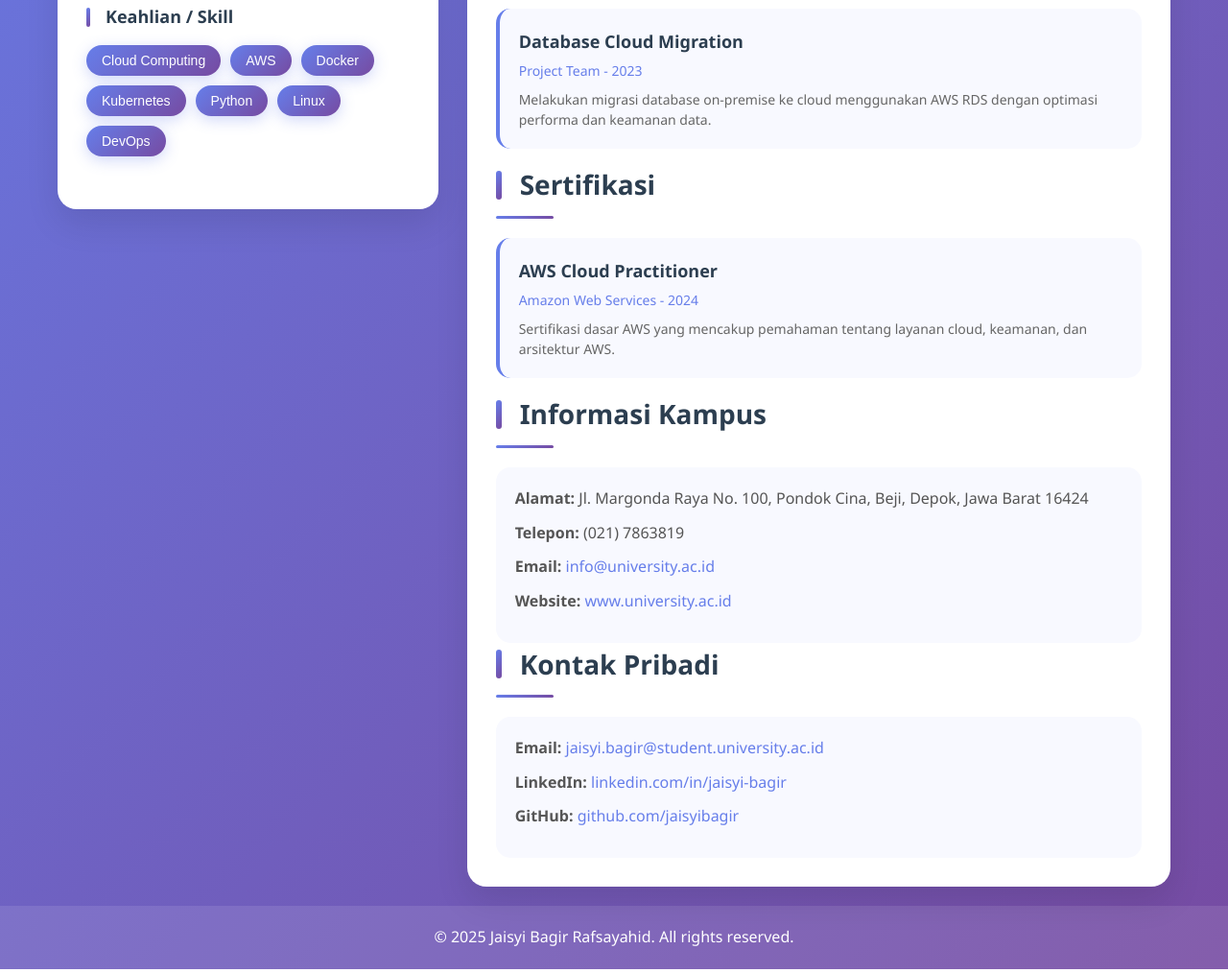
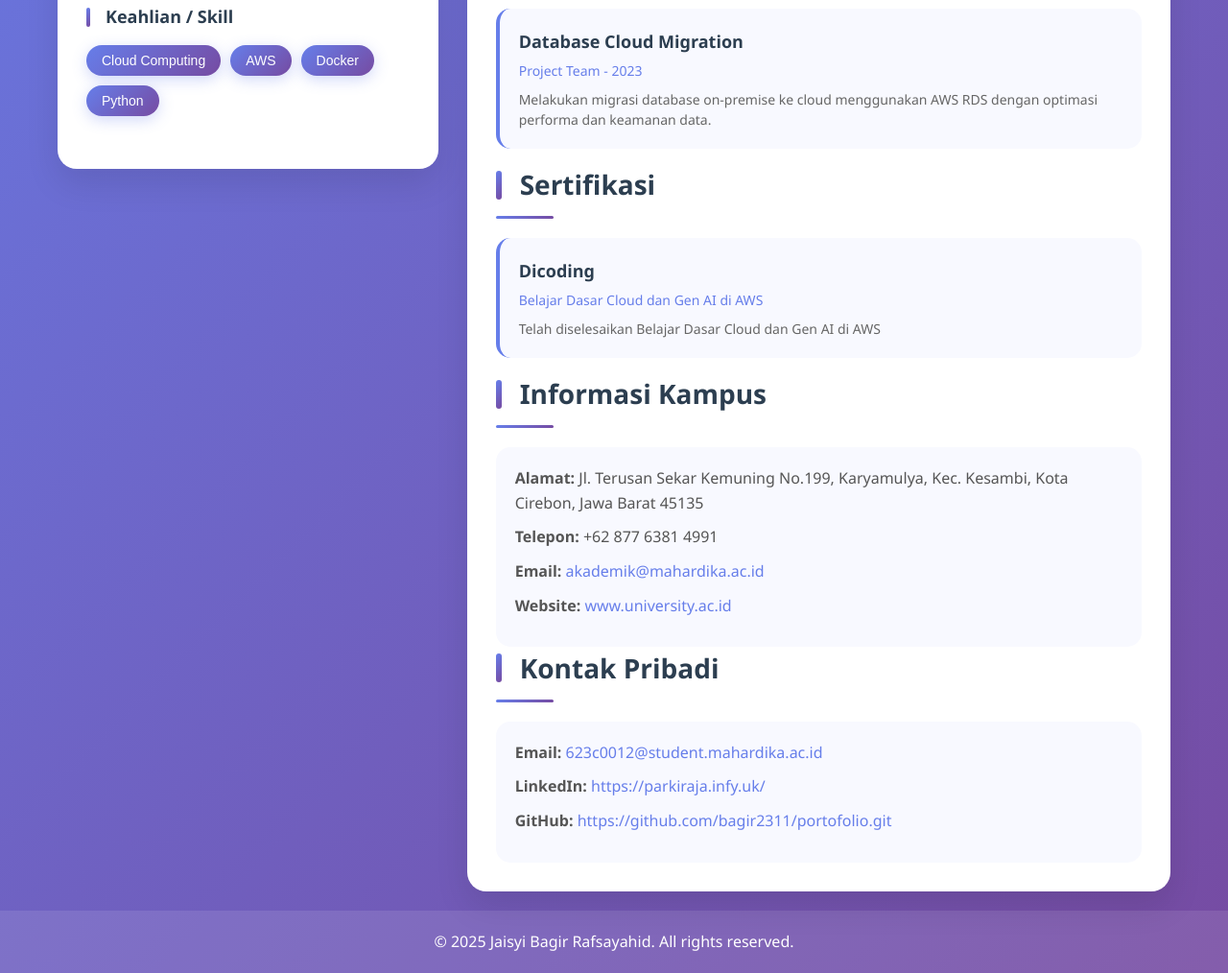
Before and after one commit to bagir2311/portofolio, a plain HTML site: page index.html in a window 1280 px wide. Shown: the part 680-1694 px from the top of the page at 96% size. Drawn offline with Linux system fonts and the light colour scheme.

Commit message:
Perbaikan index

```diff
--- a/index.html
+++ b/index.html
@@ -27,10 +27,8 @@
                     <button class="skill-btn">Cloud Computing</button>
                     <button class="skill-btn">AWS</button>
                     <button class="skill-btn">Docker</button>
-                    <button class="skill-btn">Kubernetes</button>
                     <button class="skill-btn">Python</button>
-                    <button class="skill-btn">Linux</button>
-                    <button class="skill-btn">DevOps</button>
+
                 </div>
             </div>
         </div>
@@ -65,26 +63,26 @@
             <h1>Sertifikasi</h1>
             <div class="garis"></div>
             <div class="pengalaman">
-                <h2>AWS Cloud Practitioner</h2>
-                <h4>Amazon Web Services - 2024</h4>
-                <p>Sertifikasi dasar AWS yang mencakup pemahaman tentang layanan cloud, keamanan, dan arsitektur AWS.</p>
+                <h2>Dicoding</h2>
+                <h4>Belajar Dasar Cloud dan Gen AI di AWS</h4>
+                <p>Telah diselesaikan Belajar Dasar Cloud dan Gen AI di AWS</p>
             </div>
 
             <h1>Informasi Kampus</h1>
             <div class="garis"></div>
             <div class="contact-info">
-                <p><strong>Alamat:</strong> Jl. Margonda Raya No. 100, Pondok Cina, Beji, Depok, Jawa Barat 16424</p>
-                <p><strong>Telepon:</strong> (021) 7863819</p>
-                <p><strong>Email:</strong> <a href="mailto:info@university.ac.id">info@university.ac.id</a></p>
+                <p><strong>Alamat:</strong> Jl. Terusan Sekar Kemuning No.199, Karyamulya, Kec. Kesambi, Kota Cirebon, Jawa Barat 45135</p>
+                <p><strong>Telepon:</strong> +62 877 6381 4991</p>
+                <p><strong>Email:</strong> <a href="mailto:info@university.ac.id">akademik@mahardika.ac.id</a></p>
                 <p><strong>Website:</strong> <a href="#" target="_blank">www.university.ac.id</a></p>
             </div>
 
             <h1>Kontak Pribadi</h1>
             <div class="garis"></div>
             <div class="contact-info">
-                <p><strong>Email:</strong> <a href="mailto:jaisyi.bagir@student.university.ac.id">jaisyi.bagir@student.university.ac.id</a></p>
-                <p><strong>LinkedIn:</strong> <a href="#" target="_blank">linkedin.com/in/jaisyi-bagir</a></p>
-                <p><strong>GitHub:</strong> <a href="#" target="_blank">github.com/jaisyibagir</a></p>
+                <p><strong>Email:</strong> <a href="mailto:jaisyi.bagir@student.university.ac.id">623c0012@student.mahardika.ac.id</a></p>
+                <p><strong>LinkedIn:</strong> <a href="#" target="_blank">https://parkiraja.infy.uk/</a></p>
+                <p><strong>GitHub:</strong> <a href="#" target="_blank">https://github.com/bagir2311/portofolio.git</a></p>
             </div>
         </div>
     </section>
```
